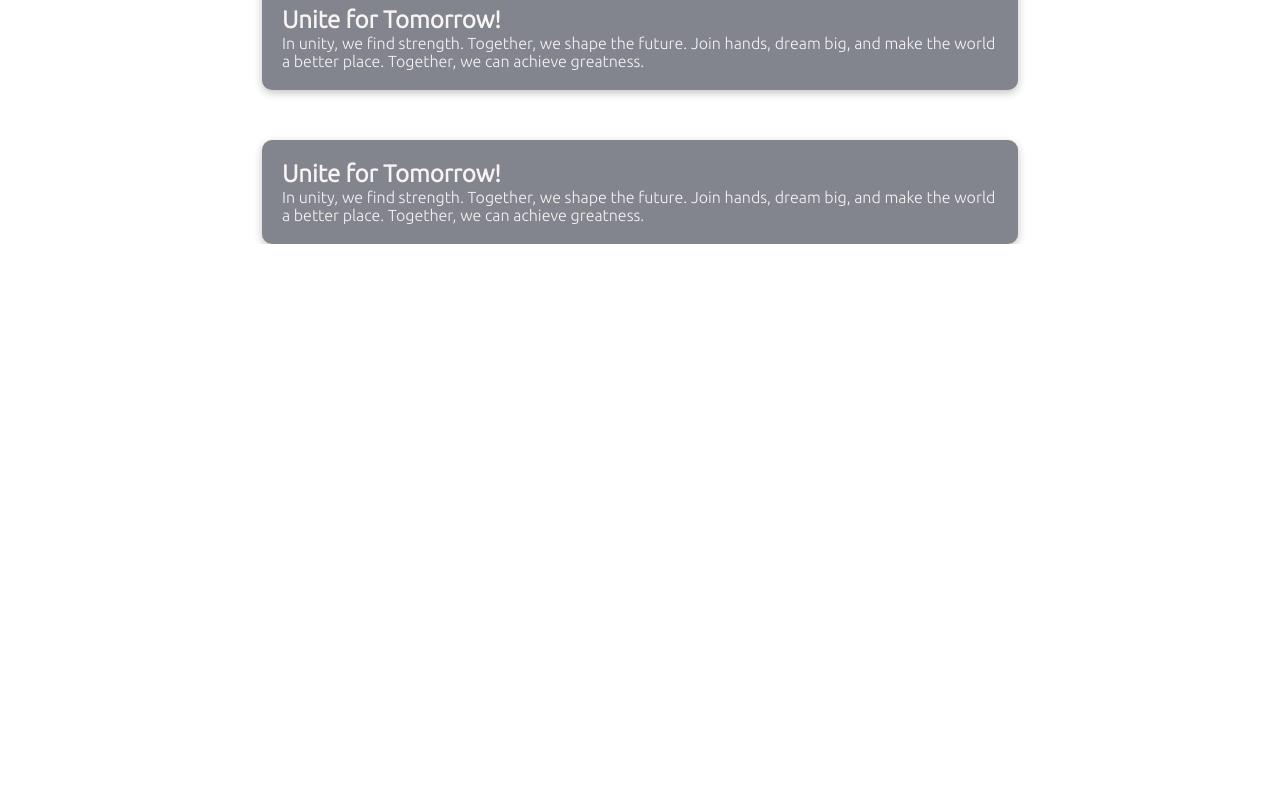
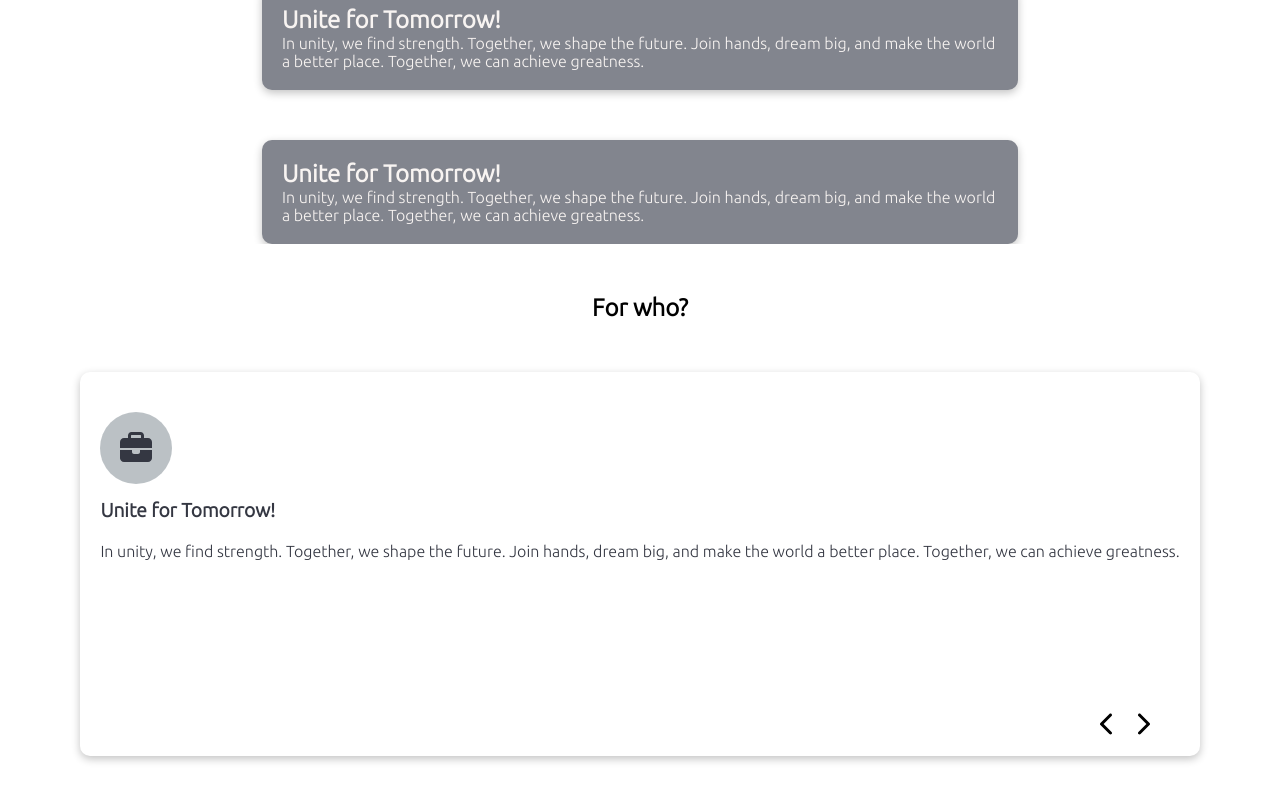
Before and after one commit to LensedStar/visacommers, a React (Create React App) app: page / in a window 1280 px wide. Shown: the part 1066-1866 px from the top of the page. Before the commit the page ends 1310 px from the top, so only its background shows below. Built offline with nearby package versions, Linux system fonts and the light colour scheme.

Commit message:
ESlint set, add For Who block

```diff
--- a/package.json
+++ b/package.json
@@ -53,6 +53,9 @@
     ]
   },
   "devDependencies": {
+    "eslint": "^8.50.0",
+    "eslint-plugin-react": "^7.33.2",
+    "eslint-plugin-react-hooks": "^4.6.0",
     "gh-pages": "^6.0.0"
   }
 }
--- a/src/App.js
+++ b/src/App.js
@@ -1,4 +1,5 @@
 import React from "react";
+
 
 import { Route, Routes} from "react-router-dom";
 
@@ -9,6 +10,7 @@ import About from "./Components/About";
 
 export default function App() {
     return(
+
         <div className="App">
             <Header />
             <Routes>
--- a/src/Components/Button/Button.jsx
+++ b/src/Components/Button/Button.jsx
@@ -1,7 +1,8 @@
 import React from 'react';
 
 import "./ButtonStyle.scss";
-export default function Button ({style,content,action,classN}){
+/*eslint-disable*/
+export default function Button ({style, content, action, classN}){
     return (
         <button className={classN ? `button ${classN}` : "button"} onClick={() => action} style={{...style}} >
             {content}
--- a/src/Components/MainPage/Main.jsx
+++ b/src/Components/MainPage/Main.jsx
@@ -15,6 +15,8 @@ import { useTranslation } from "react-i18next";
 import {motion} from "framer-motion";
 
 import {Link} from "react-scroll"
+
+import WhoBlock from "./WhoBlockMain/WhoBlock";
 export default function Main() {
     const {t} = useTranslation();
     return(
@@ -46,6 +48,7 @@ export default function Main() {
             </motion.div>
         </main>
             <MainAbout />
+            <WhoBlock />
         </>
     )
 }
--- a/src/Components/MainPage/MainStyle.scss
+++ b/src/Components/MainPage/MainStyle.scss
@@ -47,6 +47,7 @@ main{
   }
   .titleButton{
     margin-bottom: 60px;
+    font-size: 1.1rem;
   }
   .arrow{
     justify-self: end;
--- /dev/null
+++ b/src/Components/MainPage/WhoBlockMain/WhoBlock.jsx
@@ -0,0 +1,62 @@
+import React ,{useState} from "react";
+
+import "./WhoBlockStyle.scss";
+
+import { useTranslation } from "react-i18next";
+
+import { FontAwesomeIcon } from "@fortawesome/react-fontawesome";
+
+import { faBriefcase,faGraduationCap,faChevronLeft,faChevronRight } from "@fortawesome/free-solid-svg-icons";
+
+export default function WhoBlock() {
+const {t} = useTranslation();
+const [slide, setSlide] = useState(0);
+const handlePlus = () => {
+    slide === 0 ? setSlide(1) : setSlide(0);
+}
+const handleMinus = () => {
+    slide === 1 ? setSlide(0) : setSlide(1);
+}
+
+const handleSlide = () => {
+    if (slide === 0) {
+        return (
+            <aside className="variant variant1">
+                   <span className="icon">
+                        <FontAwesomeIcon icon={faBriefcase} size="2xl" style={{color: "#343742",}}/>
+                   </span>
+                <article className="variantDesc variantDesc1">
+                    <h4>{t("mock.title")}</h4>
+                    <p>{t("mock.description-short")}</p>
+                </article>
+            </aside>
+        )
+    } else if (slide === 1) {
+        return (
+            <aside className="variant variant2">
+                   <span className="icon">
+                       <FontAwesomeIcon icon={faGraduationCap} size="2xl" style={{color: "#343742",}}/>
+                   </span>
+                <article className="variantDesc variantDesc2">
+                    <h4>{t("mock.title")}</h4>
+                    <p>{t("mock.description-short2")}</p>
+                </article>
+            </aside>
+        )
+    }
+}
+    return(
+       <div className="whoBlock">
+           <h2 className="whoTitle">{t("main.forWho")}</h2>
+           <article className="variants">
+               {
+                     handleSlide()
+               }
+               <div className="variantsBtns">
+                   <FontAwesomeIcon icon={faChevronLeft} size="xl" onClick={()=>handleMinus()}/>
+                   <FontAwesomeIcon icon={faChevronRight} size="xl" onClick={()=>handlePlus()}/>
+               </div>
+           </article>
+       </div>
+    )
+}
--- /dev/null
+++ b/src/Components/MainPage/WhoBlockMain/WhoBlockStyle.scss
@@ -0,0 +1,61 @@
+
+$clr-1:rgb(248, 244, 242);
+$clr-2:rgb(121, 132, 139);
+$clr-3:rgb(142, 169, 174);
+$clr-4:rgb(130, 133, 142);
+$clr-5:rgb(52, 55, 66);
+
+.whoBlock{
+  display: flex;
+  flex-direction: column;
+  align-items: center;
+  justify-content: center;
+  width: 100%;
+  padding: 0 20px;
+  margin-bottom: 100px;
+  .whoTitle{
+    margin: 50px 0 50px 0;
+    align-self: center;
+  }
+  .variants{
+    box-shadow: rgba(0, 0, 0, 0.24) 0px 3px 8px;
+    border-radius: 10px;
+    padding: 20px;
+    display: flex;
+    flex-direction: column;
+    .variantsBtns{
+      align-self: end;
+      margin-right: 20px;
+      *{
+        margin: 0 10px;
+      }
+    }
+    .variant{
+      display: flex;
+      flex-direction: column;
+      justify-content: center;
+      align-items: center;
+      margin-bottom: 20px;
+      min-height: 300px;
+      .icon{
+        align-self: flex-start;
+        margin-bottom: 15px;
+        background-color:rgba(121, 132, 139,.5);
+        padding: 20px;
+        border-radius: 50%;
+      }
+      h4{
+        color:$clr-5;
+        margin-bottom: 20px;
+        font-size: 1.2rem;
+        font-weight: 1200;
+      }
+      p{
+        color:$clr-5;
+        font-size: 1rem;
+        min-height: 130px;
+      }
+    }
+
+  }
+}
--- a/src/locales/en.json
+++ b/src/locales/en.json
@@ -6,11 +6,13 @@
     "apply":"Apply now"
   },
   "main": {
-    "title": "Visa in Slovenia"
+    "title": "Visa in Slovenia",
+    "forWho": "For who?"
   },
   "mock": {
     "title": "Unite for Tomorrow!",
     "description-short": "In unity, we find strength. Together, we shape the future. Join hands, dream big, and make the world a better place. Together, we can achieve greatness.",
-    "description-long": "In a world filled with diversity, it's our shared values that bind us together. We celebrate our differences and embrace our common goals. We stand united in the face of challenges, knowing that together we are unstoppable. Our collective strength transcends borders and languages. We extend a hand of friendship and cooperation to build a brighter future for all. Together, we can overcome any obstacle, for unity knows no boundaries."
+    "description-long": "In a world filled with diversity, it's our shared values that bind us together. We celebrate our differences and embrace our common goals. We stand united in the face of challenges, knowing that together we are unstoppable. Our collective strength transcends borders and languages. We extend a hand of friendship and cooperation to build a brighter future for all. Together, we can overcome any obstacle, for unity knows no boundaries.",
+    "description-short2":"In a world where cooperation fuels progress, our unity shines brightly. Together, we pave the way for a better world, where possibilities are endless. Join our global family and let's build a future of shared prosperity, love, and understanding. Together, we are unstoppable."
   }
 }
--- a/src/locales/ru.json
+++ b/src/locales/ru.json
@@ -6,11 +6,13 @@
     "apply":"Записаться"
   },
   "main": {
-    "title": "Виза словении"
+    "title": "Виза словении",
+    "forWho": "For who?"
   },
   "mock": {
     "title":  "Объединяйтесь для завтра!",
     "description-short": "В единстве мы находим силу. Вместе мы формируем будущее. Соединяйтесь, мечтайте велико и делайте мир лучше. Вместе мы сможем добиться великих целей.",
-    "description-long": "В мире, полном разнообразия, наши общие ценности связывают нас вместе. Мы празднуем наши различия и объединяемся в наших общих целях. Мы стоим едиными перед вызовами, зная, что вместе мы непобедимы. Наша коллективная сила преодолевает границы и языки. Мы протягиваем руку дружбы и сотрудничества, чтобы построить светлое будущее для всех. Вместе мы можем преодолеть любое препятствие, потому что единство не знает границ."
+    "description-long": "В мире, полном разнообразия, наши общие ценности связывают нас вместе. Мы празднуем наши различия и объединяемся в наших общих целях. Мы стоим едиными перед вызовами, зная, что вместе мы непобедимы. Наша коллективная сила преодолевает границы и языки. Мы протягиваем руку дружбы и сотрудничества, чтобы построить светлое будущее для всех. Вместе мы можем преодолеть любое препятствие, потому что единство не знает границ.",
+    "description-short2": "В мире, где сотрудничество питает прогресс, наше единство сияет ярко. Вместе мы прокладываем путь к лучшему миру, где возможности бесконечны. Присоединяйтесь к нашей мировой семье, и давайте строить будущее общего процветания, любви и понимания. Вместе мы непобедимы."
   }
 }
--- a/src/locales/ua.json
+++ b/src/locales/ua.json
@@ -7,11 +7,13 @@
   "apply": "Записатись"
 },
   "main": {
-    "title": "Виза Cловении"
+    "title": "Виза Cловении",
+    "forWho": "For who?"
   },
   "mock": {
     "title": "Об'єднуйтеся для завтра!",
     "description-short":"В єдності ми знаходимо силу. Разом ми формуємо майбутнє. Об'єднуйтесь, мрійте велико і робіть світ кращим. Разом ми здатні досягнути величі",
-    "description-long": "У світі, що наповнений різноманіттям, нас об'єднує спільні цінності. Ми відзначаємо наші відмінності і обіймаємо наші спільні цілі. Ми стоїмо разом перед викликами, знаючи, що разом ми непереможні. Наша колективна сила перетинає кордони та мови. Ми пропонуємо руку дружби та співпраці для будування яскравого майбутнього для всіх. Разом ми здатні подолати будь-яку перешкоду, бо єдність не знає межі."
+    "description-long": "У світі, що наповнений різноманіттям, нас об'єднує спільні цінності. Ми відзначаємо наші відмінності і обіймаємо наші спільні цілі. Ми стоїмо разом перед викликами, знаючи, що разом ми непереможні. Наша колективна сила перетинає кордони та мови. Ми пропонуємо руку дружби та співпраці для будування яскравого майбутнього для всіх. Разом ми здатні подолати будь-яку перешкоду, бо єдність не знає межі.",
+    "description-short2": "Сила в єдності, прогрес в разом. Подружіться, прокладайте яскравий шлях і створюйте майбутнє, сповнене успіху. Об'єднані, ми можемо досягти всього, що закладемо у своїх серцях."
   }
 }
```
Also changed, not shown: .eslintrc.json (added), 1 other file (tests, documents, lock files or other folders).
